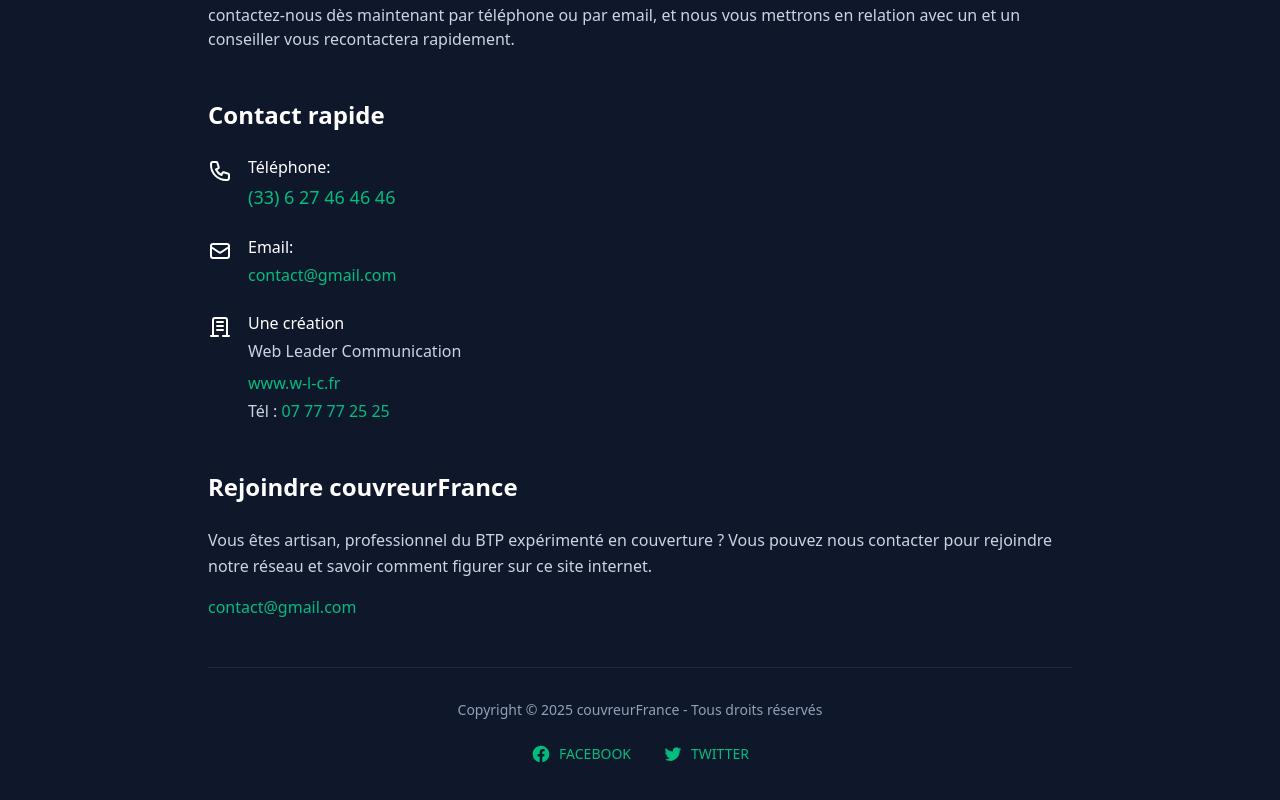
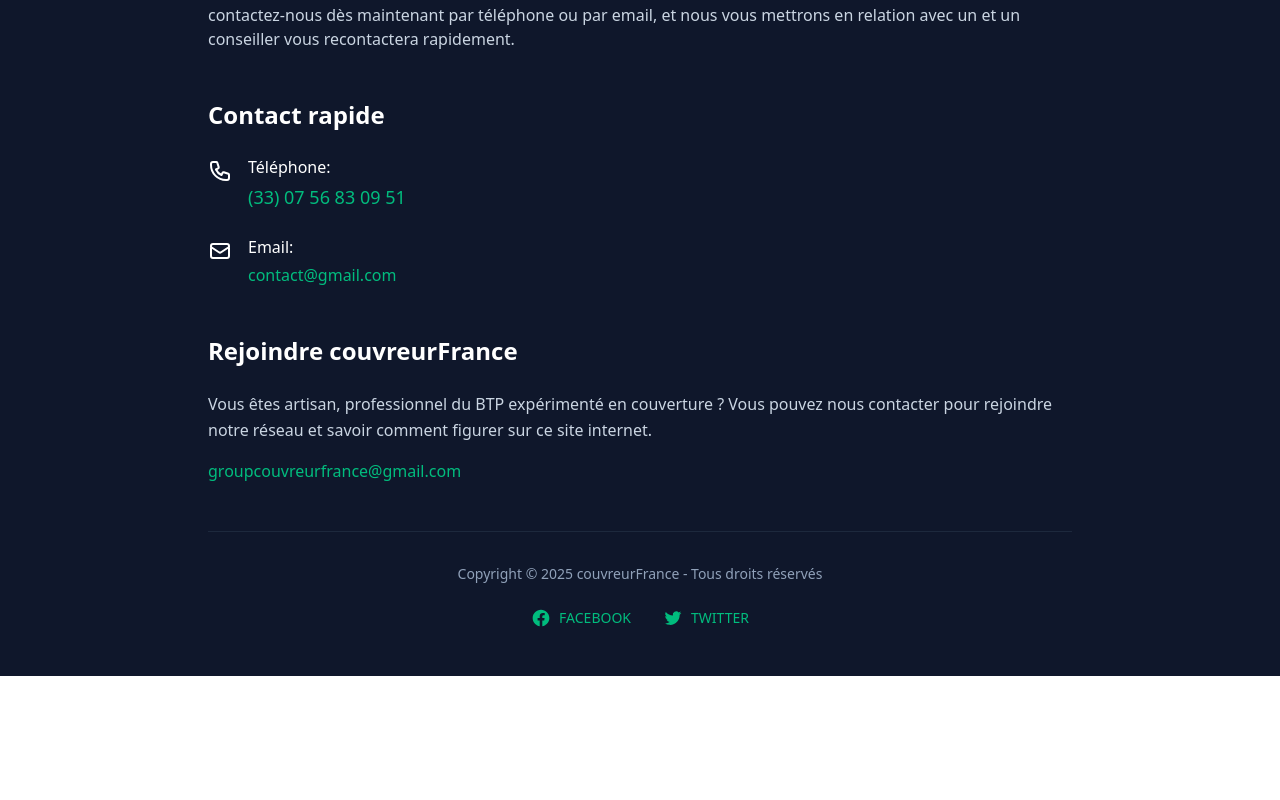
Before and after one commit to groupcouvreurfrance-code/couvreur-annuaire, a Next.js app: page / in a window 1280 px wide. Shown: the part 3440-4240 px from the top of the page. After the commit the page ends 4116 px from the top, so only its background shows below. Built offline with nearby package versions, Linux system fonts and the light colour scheme.

Commit message:
ameliorer le footer

```diff
--- a/app/commune/[slug]/page.tsx
+++ b/app/commune/[slug]/page.tsx
@@ -398,41 +398,51 @@ export default async function CommunePage({ params }: CommunePageProps) {
                         </p>
                       </div>
 
-                      <div className="grid grid-cols-1 lg:grid-cols-2 gap-8">
+                      <div className="grid grid-cols-1  gap-8">
                         <MeteoCommune
                             nomCommune={commune.name}
                             departement={commune.department_name}
                         />
 
-                        <div className="bg-white rounded-2xl p-8 shadow-sm">
-                          <h3 className="font-serif font-bold text-xl text-slate-900 mb-4">
-                            Travaux et météo
-                          </h3>
-                          <p className="text-slate-700 mb-4">
-                            À {commune.name}, les conditions météo idéales pour les travaux de couverture sont :
-                          </p>
-                          <ul className="space-y-2">
-                            <li className="flex items-start">
-                              <CheckCircle className="h-5 w-5 text-emerald-500 mr-2 mt-0.5 flex-shrink-0"/>
-                              <span className="text-slate-700">Température entre 5°C et 25°C</span>
-                            </li>
-                            <li className="flex items-start">
-                              <CheckCircle className="h-5 w-5 text-emerald-500 mr-2 mt-0.5 flex-shrink-0"/>
-                              <span className="text-slate-700">Peu ou pas de précipitations</span>
-                            </li>
-                            <li className="flex items-start">
-                              <CheckCircle className="h-5 w-5 text-emerald-500 mr-2 mt-0.5 flex-shrink-0"/>
-                              <span className="text-slate-700">Vent inférieur à 30 km/h</span>
-                            </li>
-                          </ul>
-                        </div>
                       </div>
                     </div>
                   </div>
                 </section>
 
-                {/* Informations en grille moderne */}
-                <div className="grid grid-cols-1 md:grid-cols-2 lg:grid-cols-3 gap-6">
+                <div className="md:hidden space-y-4">
+                  <div className="flex items-center justify-between p-4 border-b border-slate-200">
+                    <div className="flex items-center space-x-3">
+                      <div className="flex items-center justify-center w-10 h-10 bg-emerald-100 rounded-lg">
+                        <MapPin className="h-5 w-5 text-emerald-600"/>
+                      </div>
+                      <span className="font-semibold text-slate-900">Commune</span>
+                    </div>
+                    <p className="text-slate-600 truncate font-medium">{commune.name}</p>
+                  </div>
+
+                  <div className="flex items-center justify-between p-4 border-b border-slate-200">
+                    <div className="flex items-center space-x-3">
+                      <div className="flex items-center justify-center w-10 h-10 bg-blue-100 rounded-lg">
+                        <Shield className="h-5 w-5 text-blue-600"/>
+                      </div>
+                      <span className="font-semibold text-slate-900">Département</span>
+                    </div>
+                    <p className="text-slate-600 truncate font-medium">{commune.department_name}</p>
+                  </div>
+
+                  <div className="flex items-center justify-between p-4 border-b border-slate-200">
+                    <div className="flex items-center space-x-3">
+                      <div className="flex items-center justify-center w-10 h-10 bg-orange-100 rounded-lg">
+                        <Star className="h-5 w-5 text-orange-600"/>
+                      </div>
+                      <span className="font-semibold  text-slate-900">Zone</span>
+                    </div>
+                    <p className="text-slate-600 truncate font-medium">{commune.name} + 20km</p>
+                  </div>
+                </div>
+
+                {/* Version desktop originale (masquée sur mobile) */}
+                <div className="hidden md:grid grid-cols-1 md:grid-cols-2 lg:grid-cols-3 gap-6">
                   <div
                       className="bg-white rounded-xl p-6 shadow-sm border border-slate-200 hover:shadow-md transition-shadow">
                     <div className="flex items-center justify-center w-12 h-12 bg-emerald-100 rounded-lg mb-4 mx-auto">
--- a/components/footer.tsx
+++ b/components/footer.tsx
@@ -47,8 +47,8 @@ export function Footer() {
                 </div>
                 <div>
                   <p className="text-white font-medium mb-1">Téléphone:</p>
-                  <a href="tel:+33627464646" className="text-emerald-500 hover:text-emerald-400 font-medium text-lg">
-                    (33) 6 27 46 46 46
+                  <a href="tel:+3307 56 83 09 51" className="text-emerald-500 hover:text-emerald-400 font-medium text-lg">
+                    (33) 07 56 83 09 51
                   </a>
                 </div>
               </div>
@@ -67,41 +67,13 @@ export function Footer() {
                 </div>
                 <div>
                   <p className="text-white font-medium mb-1">Email:</p>
-                  <a href="mailto:contact@gmail.com" className="text-emerald-500 hover:text-emerald-400 font-medium">
+                  <a href="mailto:groupcouvreurfrance@gmail.com" className="text-emerald-500 hover:text-emerald-400 font-medium">
                     contact@gmail.com
                   </a>
                 </div>
               </div>
 
-              {/* Entreprise */}
-              <div className="flex items-start space-x-4">
-                <div className="flex-shrink-0 mt-1">
-                  <svg className="h-6 w-6 text-white" fill="none" viewBox="0 0 24 24" stroke="currentColor">
-                    <path
-                        strokeLinecap="round"
-                        strokeLinejoin="round"
-                        strokeWidth={2}
-                        d="M19 21V5a2 2 0 00-2-2H7a2 2 0 00-2 2v16m14 0h2m-2 0h-4m-5 0H3m2 0h4M9 7h6m-6 4h6m-6 4h6"
-                    />
-                  </svg>
-                </div>
-                <div>
-                  <p className="text-white font-medium mb-1">Une création</p>
-                  <p className="text-slate-300 mb-2">Web Leader Communication</p>
-                  <a
-                      href="https://www.w-l-c.fr"
-                      className="text-emerald-500 hover:text-emerald-400 font-medium block mb-1"
-                  >
-                    www.w-l-c.fr
-                  </a>
-                  <p className="text-slate-300">
-                    Tél :{" "}
-                    <a href="tel:+33777772525" className="text-emerald-500 hover:text-emerald-400">
-                      07 77 77 25 25
-                    </a>
-                  </p>
-                </div>
-              </div>
+
             </div>
           </div>
 
@@ -112,8 +84,8 @@ export function Footer() {
               Vous êtes artisan, professionnel du BTP expérimenté en couverture ? Vous pouvez nous contacter pour
               rejoindre notre réseau et savoir comment figurer sur ce site internet.
             </p>
-            <a href="mailto:contact@gmail.com" className="text-emerald-500 hover:text-emerald-400 font-medium">
-              contact@gmail.com
+            <a href="mailto:groupcouvreurfrance@gmail.com" className="text-emerald-500 hover:text-emerald-400 font-medium">
+              groupcouvreurfrance@gmail.com
             </a>
           </div>
 
--- a/components/header.tsx
+++ b/components/header.tsx
@@ -54,7 +54,7 @@ export function Header() {
                 className="bg-emerald-600 hover:bg-emerald-700 text-white"
             >
               <a
-                  href="mailto:contact@couvreurFrance.vercel.app?subject=Demande de contact&body=Bonjour,%0D%0A%0D%0AJe souhaiterais obtenir des informations concernant vos services de couverture.%0D%0A%0D%0ACordialement"
+                  href="mailto:groupcouvreurfrance@gmail.com?subject=Demande de contact&body=Bonjour,%0D%0A%0D%0AJe souhaiterais obtenir des informations concernant vos services de couverture.%0D%0A%0D%0ACordialement"
                   className="flex items-center space-x-2"
               >
                 <Mail className="h-4 w-4" />
```
